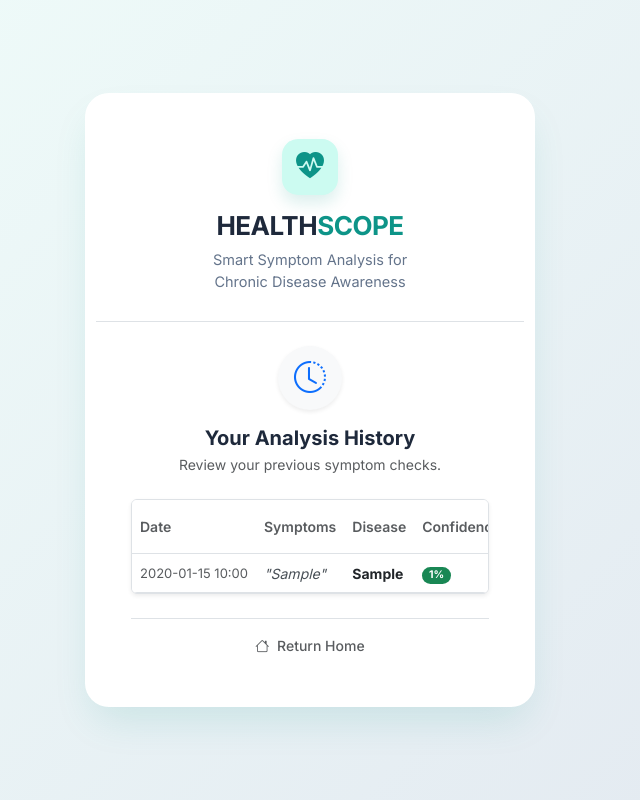
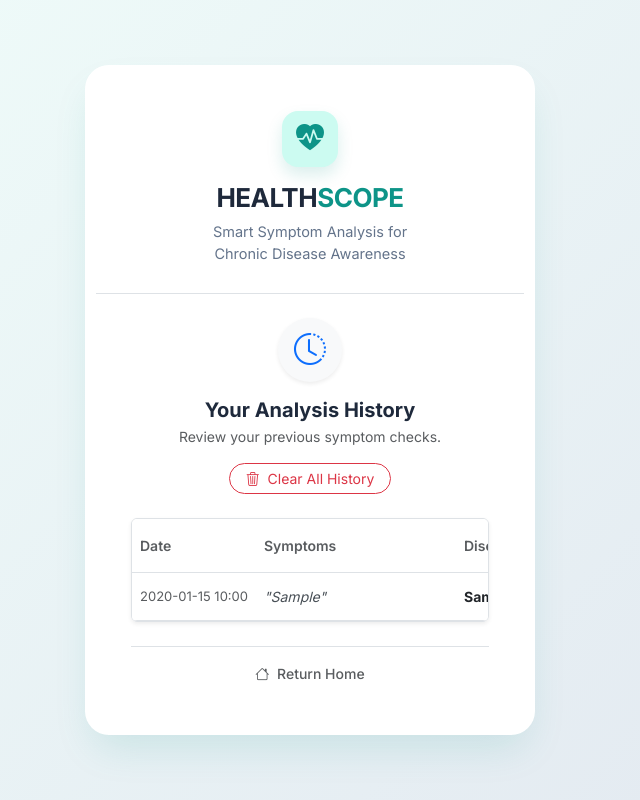
Before and after one commit to ffildha/health-scope, a Flask app: page /history in a window 1280 px wide. Shown: the whole page, without its empty margins (330-970 px from the left). Run offline with Flask 3, Linux system fonts and the light colour scheme; the visitor is signed in with stand-in values (Sample User, id 1); tables that the repository leaves empty hold one stand-in row (values such as "Sample post").

Commit message:
Update HEALTHSCOPE system with enhanced prediction reliability, persistent history, bilingual voice input, and name validation.

```diff
--- a/app.py
+++ b/app.py
@@ -1,4 +1,5 @@
 from flask import Flask, render_template, request, redirect, url_for, session, flash
+from datetime import datetime
 import sqlite3
 import re
 from werkzeug.security import generate_password_hash, check_password_hash
@@ -36,10 +37,9 @@ def init_db():
             password TEXT NOT NULL
         )
     ''')
-    # Refresh the history table with the new schema
-    cursor.execute('DROP TABLE IF EXISTS history')
+    # cursor.execute('DROP TABLE IF EXISTS history')  # REMOVED: To persist user history
     cursor.execute('''
-        CREATE TABLE history (
+        CREATE TABLE IF NOT EXISTS history (
             id INTEGER PRIMARY KEY AUTOINCREMENT,
             user_id INTEGER,
             symptoms TEXT,
@@ -193,7 +193,13 @@ def match_diseases(raw_text):
         normalized_text = normalize_text(raw_text)
         vectorized_text = ml_vectorizer.transform([normalized_text])
 
-        weight_features = np.array([get_symptom_weights(normalized_text)])
+        # CRITICAL FIX: Check if the input contains ANY known symptoms from vocabulary or weights
+        # If vectorized_text has no non-zero elements AND manual weights are zero, input is meaningless
+        symptom_weights = get_symptom_weights(normalized_text)
+        if vectorized_text.nnz == 0 and sum(symptom_weights) == 0:
+            return {} # No matching disease found
+
+        weight_features = np.array([symptom_weights])
         combined_features = hstack([vectorized_text, weight_features])
 
         probabilities = ml_model.predict_proba(combined_features)[0]
@@ -215,6 +221,13 @@ def match_diseases(raw_text):
                     "confidence": confidence
                 }
 
+    # Filter out all results if the highest confidence is too low (below 40.0%)
+    # to avoid returning random/low-confidence predictions.
+    if results:
+        max_conf = max(data['confidence'] for data in results.values())
+        if max_conf < 40.0:
+            return {}
+
     # Sort diseases by confidence descending
     sorted_results = dict(sorted(results.items(), key=lambda item: item[1]['confidence'], reverse=True))
     return sorted_results
@@ -232,6 +245,11 @@ def signup():
         name = request.form['name']
         email = request.form['email']
         password = request.form['password']
+
+        # Backend validation for name (only alphabets and spaces)
+        if not re.match(r'^[A-Za-z\s]+$', name):
+            flash('Name should contain only letters (A–Z, a–z)', 'danger')
+            return render_template('signup.html')
 
         # Hash the password for security (never store plain text passwords!)
         hashed_password = generate_password_hash(password)
@@ -336,11 +354,14 @@ def symptom_en():
             confidence = int(matches[top_disease]['confidence']) # Store as INTEGER per spec
             department = department_mapping.get(top_disease, "General Physician")
 
+            # GENERATE ACCURATE TIMESTAMP IN PYTHON PER SPEC
+            current_time = datetime.now().strftime("%Y-%m-%d %H:%M:%S")
+
             conn = get_db_connection()
             conn.execute('''
-                INSERT INTO history (user_id, symptoms, predicted_disease, confidence, department, language)
-                VALUES (?, ?, ?, ?, ?, ?)
-            ''', (session['user_id'], raw_text, top_disease, confidence, department, 'en'))
+                INSERT INTO history (user_id, symptoms, predicted_disease, confidence, department, language, timestamp)
+                VALUES (?, ?, ?, ?, ?, ?, ?)
+            ''', (session['user_id'], raw_text, top_disease, confidence, department, 'en', current_time))
             conn.commit()
             conn.close()
 
@@ -367,11 +388,14 @@ def symptom_ml():
             confidence = int(matches[top_disease]['confidence']) # Store as INTEGER per spec
             department = department_mapping_ml.get(top_disease, "ജനറൽ ഫിസിഷ്യനെ സമീപിക്കുക")
 
+            # GENERATE ACCURATE TIMESTAMP IN PYTHON PER SPEC
+            current_time = datetime.now().strftime("%Y-%m-%d %H:%M:%S")
+
             conn = get_db_connection()
             conn.execute('''
-                INSERT INTO history (user_id, symptoms, predicted_disease, confidence, department, language)
-                VALUES (?, ?, ?, ?, ?, ?)
-            ''', (session['user_id'], raw_text, top_disease, confidence, department, 'ml'))
+                INSERT INTO history (user_id, symptoms, predicted_disease, confidence, department, language, timestamp)
+                VALUES (?, ?, ?, ?, ?, ?, ?)
+            ''', (session['user_id'], raw_text, top_disease, confidence, department, 'ml', current_time))
             conn.commit()
             conn.close()
 
@@ -426,6 +450,31 @@ def history():
 
     return render_template('history.html', name=session['user_name'], history=history_records)
 
+@app.route('/delete_history/<int:record_id>')
+def delete_history(record_id):
+    if 'user_id' not in session:
+        return redirect(url_for('login'))
+
+    conn = get_db_connection()
+    conn.execute('DELETE FROM history WHERE id = ? AND user_id = ?', (record_id, session['user_id']))
+    conn.commit()
+    conn.close()
+    flash('History record deleted.', 'success')
+    return redirect(url_for('history'))
+
+@app.route('/clear_history')
+def clear_history():
+    if 'user_id' not in session:
+        return redirect(url_for('login'))
+
+    conn = get_db_connection()
+    conn.execute('DELETE FROM history WHERE user_id = ?', (session['user_id'],))
+    conn.commit()
+    conn.close()
+    flash('All history cleared.', 'success')
+    return redirect(url_for('history'))
+
+
 # Initialize the database when the module is imported (needed for Gunicorn)
 init_db()
 
--- a/templates/history.html
+++ b/templates/history.html
@@ -18,12 +18,24 @@ HEALTHSCOPE{% endif %}
         {% if session.get('language') == 'ml' %}മുൻകാല രോഗലക്ഷണ പരിശോധനകൾ കാണുക.{% else %}Review your previous symptom
         checks.{% endif %}
     </p>
+
+    <!-- Clear All Button -->
+    {% if history %}
+    <div class="mt-2">
+        <a href="{{ url_for('clear_history') }}" class="btn btn-outline-danger btn-sm rounded-pill px-3"
+           onclick="return confirm('{% if session.get('language') == 'ml' %}ഈ ചരിത്രം നീക്കംചെയ്യാൻ നിങ്ങൾ ആഗ്രഹിക്കുന്നുണ്ടോ?{% else %}Are you sure you want to delete all history?{% endif %}')">
+            <i class="bi bi-trash3 me-1"></i>
+            {% if session.get('language') == 'ml' %}എല്ലാം നീക്കംചെയ്യുക{% else %}Clear All History{% endif %}
+        </a>
+    </div>
+    {% endif %}
 </div>
 
 {% if history %}
+<!-- HISTORY TABLE WRAPPER WITH HORIZONTAL SCROLL FIX -->
 <div class="table-responsive rounded shadow-sm border border-1 mb-4 bg-white"
-    style="border-radius: 12px; overflow: hidden;">
-    <table class="table table-hover align-middle mb-0" style="font-size: 14px;">
+    style="border-radius: 12px; overflow-x: auto; -webkit-overflow-scrolling: touch;">
+    <table class="table table-hover align-middle mb-0" style="font-size: 14px; min-width: 600px;">
         <thead class="bg-light">
             <tr>
                 {% if session.get('language') == 'ml' %}
@@ -32,12 +44,14 @@ HEALTHSCOPE{% endif %}
                 <th scope="col" class="py-3 text-muted" style="font-weight: 600;">രോഗം</th>
                 <th scope="col" class="py-3 text-muted" style="font-weight: 600;">ആത്മവിശ്വാസം</th>
                 <th scope="col" class="py-3 text-muted" style="font-weight: 600;">വകുപ്പ്</th>
+                <th scope="col" class="py-3 text-muted" style="font-weight: 600;">നടപടി</th>
                 {% else %}
                 <th scope="col" class="py-3 text-muted" style="font-weight: 600;">Date</th>
                 <th scope="col" class="py-3 text-muted" style="font-weight: 600;">Symptoms</th>
                 <th scope="col" class="py-3 text-muted" style="font-weight: 600;">Disease</th>
                 <th scope="col" class="py-3 text-muted" style="font-weight: 600;">Confidence</th>
                 <th scope="col" class="py-3 text-muted" style="font-weight: 600;">Department</th>
+                <th scope="col" class="py-3 text-muted" style="font-weight: 600;">Action</th>
                 {% endif %}
             </tr>
         </thead>
@@ -45,17 +59,24 @@ HEALTHSCOPE{% endif %}
             {% for record in history %}
             <tr>
                 <td class="text-nowrap text-muted" style="font-size: 13px;">{{ record['timestamp'][:16] }}</td>
-                <td style="max-width: 250px; font-style: italic; color: #495057;">"{{ record['symptoms'] }}"</td>
-                <td class="fw-bold text-dark">{{ record['predicted_disease'] }}</td>
+                <td style="min-width: 200px; max-width: 300px; font-style: italic; color: #495057;">"{{ record['symptoms'] }}"</td>
+                <td class="fw-bold text-dark text-nowrap">{{ record['predicted_disease'] }}</td>
                 <td>
                     {% set conf = record['confidence'] | int %}
                     <span class="badge {% if conf >= 70 %}bg-danger{% elif conf >= 40 %}bg-warning text-dark{% else %}bg-success{% endif %} rounded-pill">
                         {{ record['confidence'] }}%
                     </span>
                 </td>
-                <td class="text-muted" style="font-size: 13px;">
+                <td class="text-muted text-nowrap" style="font-size: 13px;">
                     <i class="bi bi-hospital me-1 text-primary"></i>
                     {{ record['department'] }}
+                </td>
+                <td>
+                    <a href="{{ url_for('delete_history', record_id=record['id']) }}" class="btn btn-outline-danger btn-sm py-1 px-2"
+                       onclick="return confirm('Are you sure you want to delete this history?')"
+                       title="Delete Record">
+                        <i class="bi bi-trash"></i>
+                    </a>
                 </td>
             </tr>
             {% endfor %}
@@ -73,7 +94,7 @@ HEALTHSCOPE{% endif %}
         endif %}
     </h6>
     <p class="text-muted mb-0" style="font-size: 14px; line-height: 1.5;">
-        {% if session.get('language') == 'ml' %}മുമ്പത്തെ വിശകലനം കണ്ടെത്തിയില്ല.{% else %}No previous analysis found.{%
+        {% if session.get('language') == 'ml' %}നിങ്ങളുടെ പരിശോധനയുടെ ചരിത്രമൊന്നും ഇതുവരെ സേവ് ചെയ്തിട്ടില്ല.{% else %}You haven't checked any symptoms yet.{%
         endif %}
     </p>
 </div>
--- a/templates/result_ml.html
+++ b/templates/result_ml.html
@@ -127,8 +127,8 @@
             style="width: 56px; height: 56px;">
             <i class="bi bi-shield-exclamation fs-3"></i>
         </div>
-        <h6 class="fw-bold text-dark mb-2">ശക്തമായ പൊരുത്തം കണ്ടെത്താനായില്ല.</h6>
-        <p class="text-muted mb-0" style="font-size: 14px; line-height: 1.5;">ദയവായി ജനറൽ ഫിസിഷ്യനെ സമീപിക്കുക.</p>
+        <h6 class="fw-bold text-dark mb-2">പൊരുത്തപ്പെടുന്ന രോഗങ്ങളൊന്നും കണ്ടെത്തിയില്ല.</h6>
+        <p class="text-muted mb-0" style="font-size: 14px; line-height: 1.5;">കൂടുതൽ പ്രസക്തമായ അല്ലെങ്കിൽ വിശദമായ രോഗലക്ഷണങ്ങൾ നൽകാൻ ശ്രമിക്കുക.</p>
     </div>
     {% endif %}
 </div>
--- a/templates/signup.html
+++ b/templates/signup.html
@@ -12,7 +12,8 @@
             <span class="input-group-text bg-light px-3" style="border-radius: 12px 0 0 12px;"><i
                     class="bi bi-person fs-5"></i></span>
             <input type="text" class="form-control border-start-0 ps-1" id="name" name="name"
-                placeholder="E.g. John Doe" required>
+                placeholder="E.g. John Doe" required pattern="[A-Za-z\s]+"
+                title="Name should contain only letters (A–Z, a–z)">
         </div>
     </div>
 
```
Also changed, not shown: templates/result_en.html (+3 -6 lines), README.md, 1 other file.
